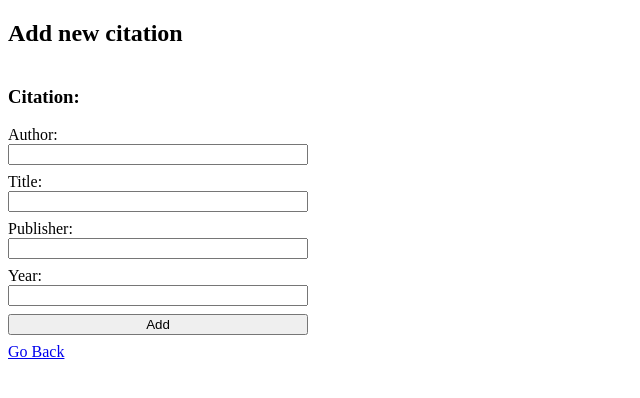
After one commit to aarnif/ohtu-miniprojekti, a Flask app: template src/templates/new_citation.html in a window 1280 px wide. The commit adds this page. Shown: the top 398 px of the page, without its empty margins (0-640 px from the left). Run offline with Flask 3, Linux system fonts and the light colour scheme; the template is opened without the code that fills it, so the values that code supplies are empty.

Commit message:
Add new citation view

```diff
--- /dev/null
+++ b/src/static/styles.css
@@ -0,0 +1,16 @@
+form {
+  max-width: 300px;
+  display: flex;
+  flex-direction: column;
+}
+
+.form-items {
+  display: flex;
+  flex-direction: column;
+  gap: 8px;
+}
+
+label {
+  display: flex;
+  flex-direction: column;
+}
--- a/src/templates/layout.html
+++ b/src/templates/layout.html
@@ -6,6 +6,10 @@
       name="viewport"
       content="width=device-width, initial-scale=1, shrink-to-fit=no"
     />
+    <link
+      rel="stylesheet"
+      href="{{ url_for('static', filename='styles.css') }}"
+    />
     <title>{% block title %}{% endblock %}</title>
   </head>
   <body>
--- /dev/null
+++ b/src/templates/new_citation.html
@@ -0,0 +1,29 @@
+{% extends "layout.html" %} {% block title %} Add new citation {% endblock %} {%
+block body %}
+
+<h2>Add new citation</h2>
+
+<form action="/create_citation" method="post">
+  {% with messages = get_flashed_messages() %} {% if messages %}
+  <ul>
+    {% for message in messages %}
+    <li class="error-message">{{ message }}</li>
+    {% endfor %}
+  </ul>
+  {% endif %} {% endwith %}
+  <h3>Citation:</h3>
+
+  <div class="form-items">
+    <label for="author">Author: <input type="text" name="author" /></label>
+    <label for="title">Title: <input type="text" name="title" /></label>
+    <label for="publisher"
+      >Publisher: <input type="text" name="publisher"
+    /></label>
+    <label for="year">Year: <input type="text" name="year" /></label>
+
+    <button type="submit">Add</button>
+    <a href="/">Go Back</a>
+  </div>
+</form>
+
+{% endblock %}
```
